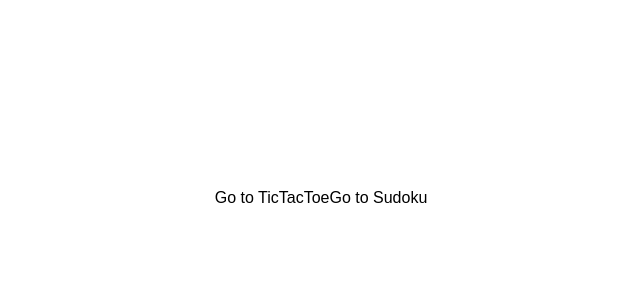
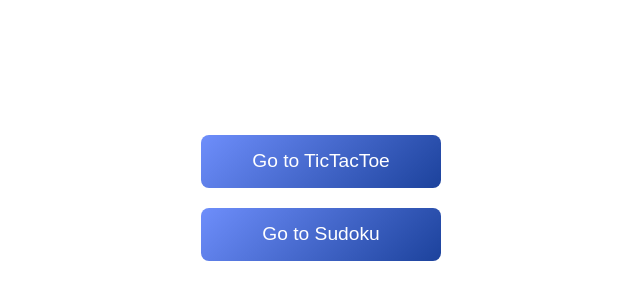
Before and after one commit to DavidMcMorrow/ReactGames, a Next.js app: page / in a window 1280 px wide. Shown: the part 202-502 px from the top of the page, without its empty margins (319-959 px from the left). Built offline with nearby package versions, Linux system fonts and the light colour scheme.

Commit message:
feat: styled the buttons and added a tooltip

```diff
--- a/package.json
+++ b/package.json
@@ -11,7 +11,8 @@
   "dependencies": {
     "next": "15.2.1",
     "react": "^19.0.0",
-    "react-dom": "^19.0.0"
+    "react-dom": "^19.0.0",
+    "react-tooltip": "^5.28.1"
   },
   "devDependencies": {
     "@eslint/eslintrc": "^3",
--- a/src/app/components/dashboard/container.js
+++ b/src/app/components/dashboard/container.js
@@ -2,9 +2,13 @@
 
 import React from "react";
 import { useRouter } from 'next/navigation';
+import { useState } from "react";
+import { Tooltip } from 'react-tooltip'
+import 'react-tooltip/dist/react-tooltip.css';
 
 const Dashboard = () => {
     const router = useRouter();
+    const [hovered, setHovered] = useState(null);
 
     const goToTicTacToe = () => {
       router.push('/tic-tac-toe');
@@ -19,14 +23,27 @@ const Dashboard = () => {
         display: "flex",
         justifyContent: "center",
         alignItems: "center",
+        flexDirection: "column",
         height: "100vh",
       }}>
-        <button onClick={goToTicTacToe}>
+
+        <button onClick={goToTicTacToe}
+        onMouseEnter={() => setHovered("TicTacToe")}
+        onMouseLeave={() => setHovered(null)}
+        className={`option-button ${hovered === "TicTacToe" ? "option-button-hover" : ""}`}>
             Go to TicTacToe
         </button>
-        <button onClick={goToSudoku}>
+
+        <button
+        data-tooltip-id="sudoku-tip" data-tooltip-content="Under Development"
+        onClick={goToSudoku}
+        onMouseEnter={() => setHovered("Sudoku")}
+        onMouseLeave={() => setHovered(null)}
+        className={`option-button ${hovered === "Sudoku" ? "option-button-hover" : ""}`}>
             Go to Sudoku
         </button>
+        <Tooltip id="sudoku-tip" place="bottom" />
+
       </div>
     );
 };
```
Also changed, not shown: 1 other file (tests, documents, lock files or other folders).
